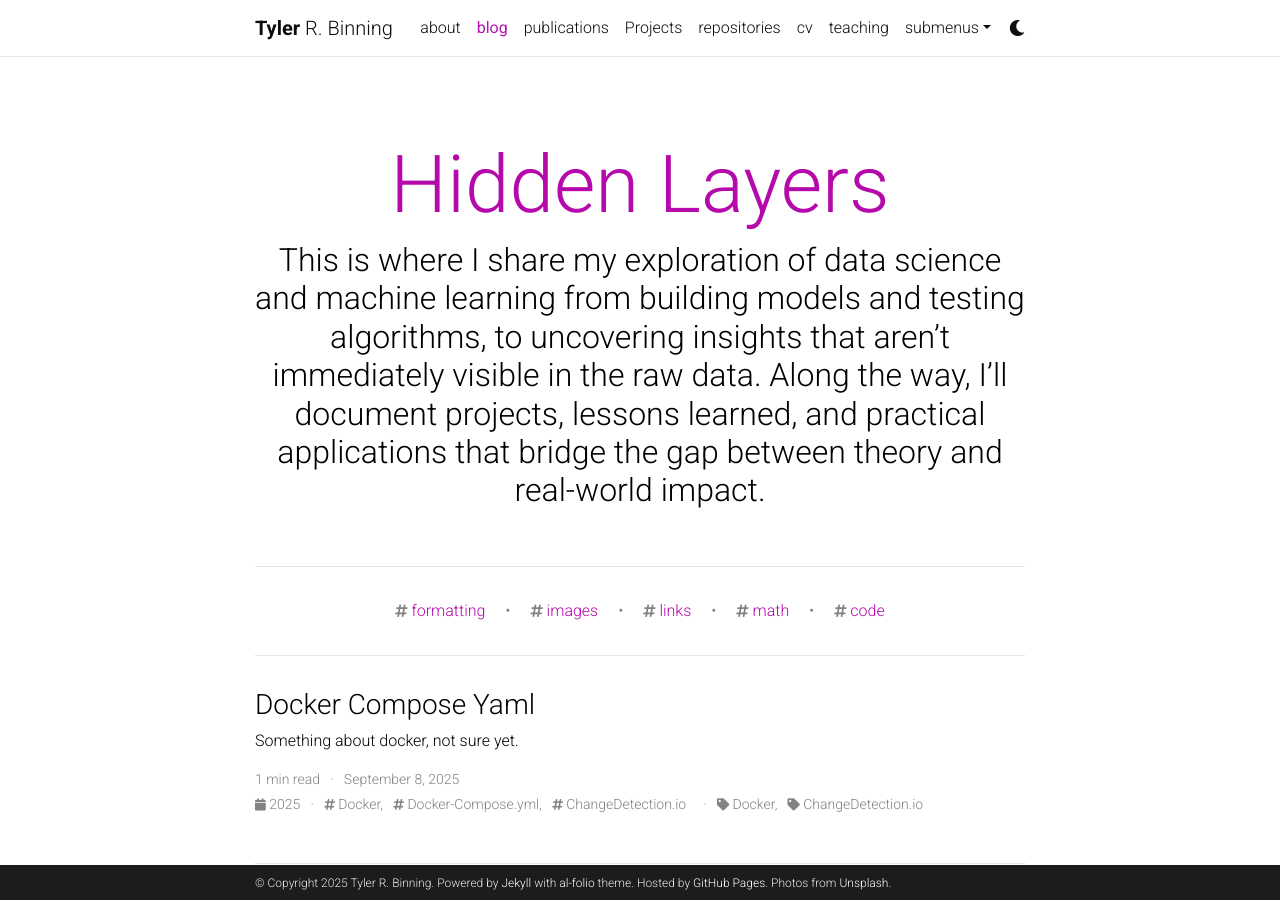
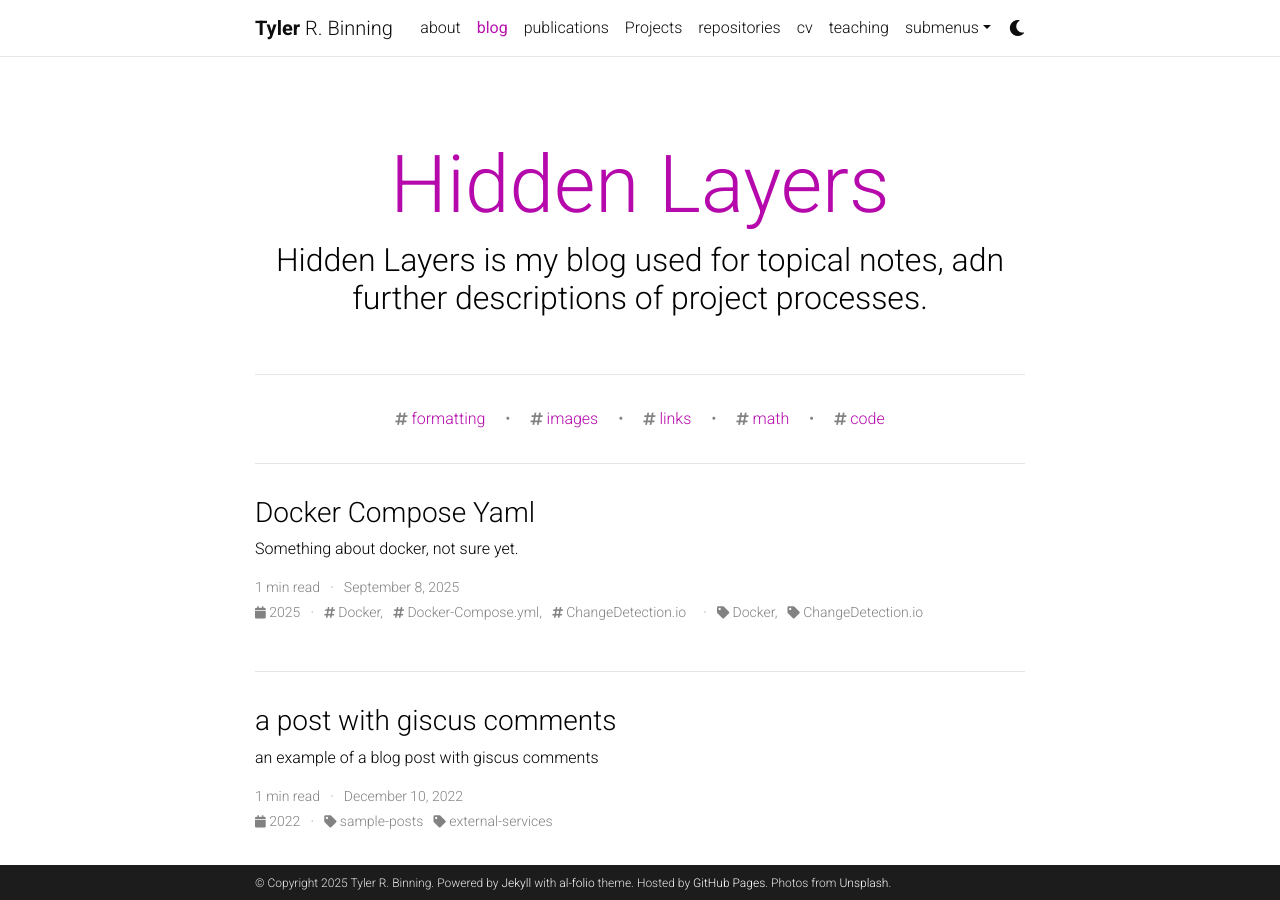
Before and after one commit to tybinning/portfolio-upgraded, a Jekyll site: the page built from blog/index.html, in a window 1280 px wide and 900 px high. Built offline with Jekyll 4.4.1, drawn with Linux system fonts in a browser that asks for light colours; the list of posts is cut into pages by our own code; comment, search, counter and statistics services are not loaded; a style sheet for code colours, icons or effects is not loaded.

Commit message:
blog description changed

```diff
--- a/_config.yml
+++ b/_config.yml
@@ -122,7 +122,7 @@ bing_site_verification:  # out your bing-site-verification ID (Bing Webmaster)
 
 blog_name: Hidden Layers # blog_name will be displayed in your blog page
 blog_nav_title: blog # your blog must have a title for it to be displayed in the nav bar
-blog_description: This is where I share my exploration of data science and machine learning from building models and testing algorithms, to uncovering insights that aren’t immediately visible in the raw data. Along the way, I’ll document projects, lessons learned, and practical applications that bridge the gap between theory and real-world impact.
+blog_description: Hidden Layers is my blog used for topical notes, adn further descriptions of project processes.
 permalink: /blog/:year/:title/
 
 # Pagination
```
